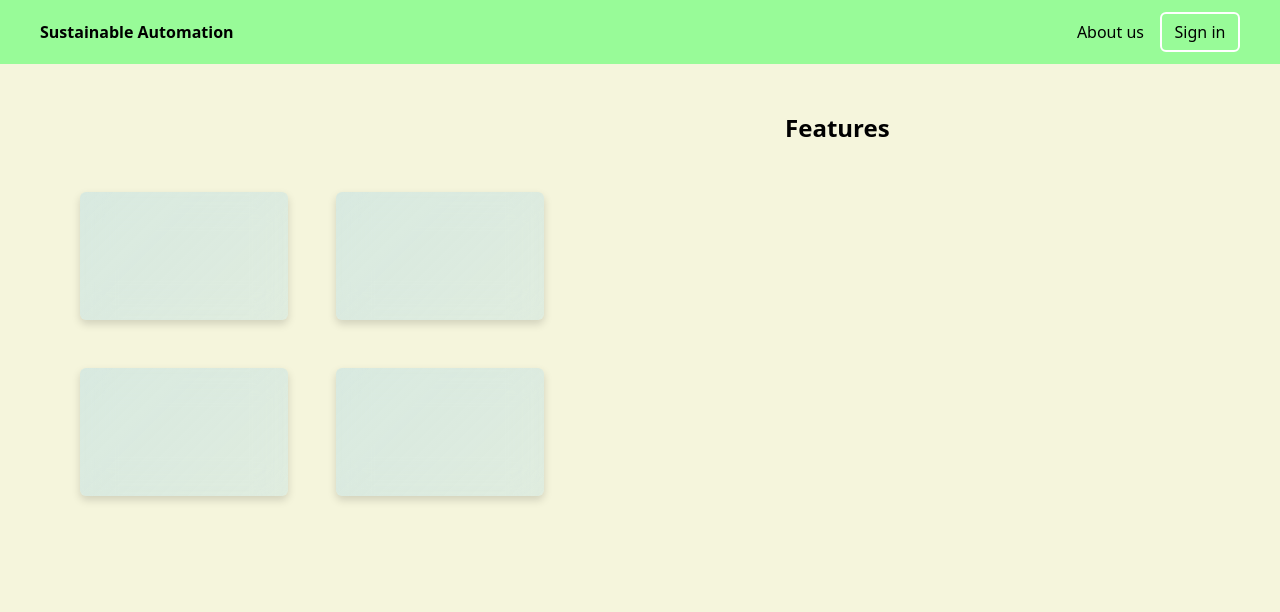
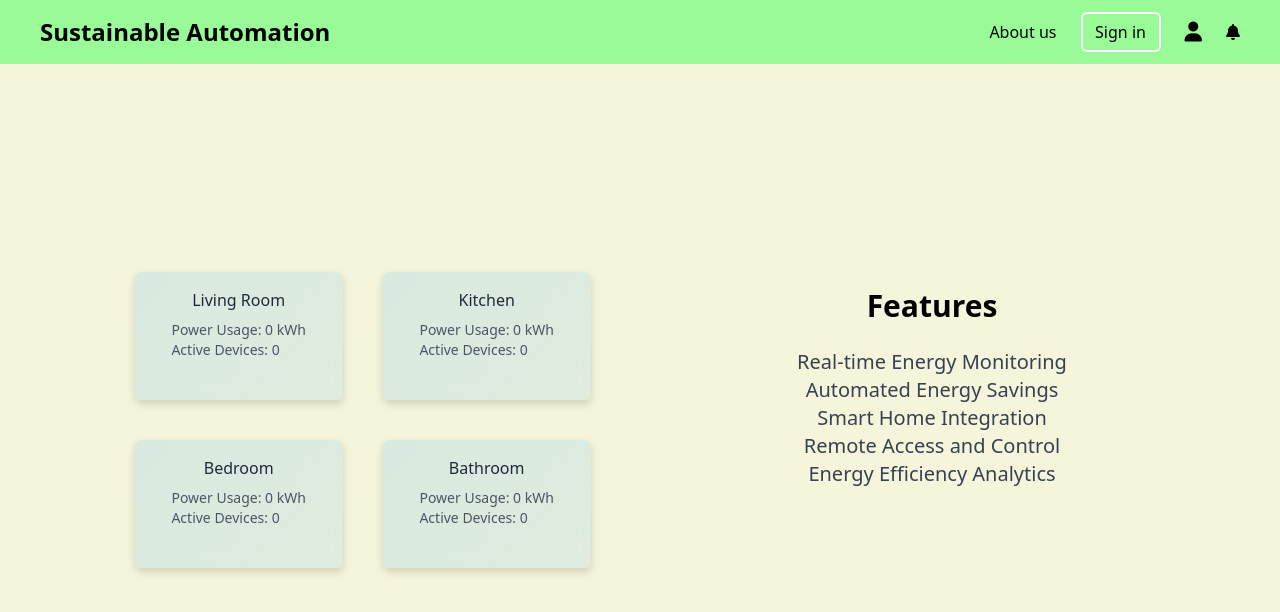
Before and after one commit to sahiladit/sustainable-automation, a plain HTML site: page index.html in a window 1280 px wide. Drawn offline with nearby package versions, Linux system fonts and the light colour scheme.

Commit message:
homepage icons added

```diff
--- a/index.html
+++ b/index.html
@@ -3,40 +3,81 @@
 <head>
     <meta charset="UTF-8">
     <meta name="viewport" content="width=device-width, initial-scale=1.0">
-    <title>Sustainable Autaomation</title>
+    <title>Sustainable Automation</title>
     <link rel="stylesheet" href="styles.css">
     <link rel="stylesheet" href="style.css">
+    <script src="https://cdn.tailwindcss.com"></script>
+    <link rel="stylesheet" href="https://cdnjs.cloudflare.com/ajax/libs/font-awesome/6.7.2/css/all.min.css" integrity="sha512-Evv84Mr4kqVGRNSgIGL/F/aIDqQb7xQ2vcrdIwxfjThSH8CSR7PBEakCr51Ck+w+/U6swU2Im1vVX0SVk9ABhg==" crossorigin="anonymous" referrerpolicy="no-referrer" />
 </head>
 <body>
     <div id="nav" class="h-16 w-full sticky top-0 left-0 p-1">
-        <a href="./index.html" style="text-decoration: none;color:black"><h3 id="sustarch" class="absolute top-1/2 -translate-y-1/2 left-10 font-semibold">Sustainable Automation</h3></a>
-        <div id="right" class="absolute right-0 top-1/2 -translate-y-1/2 mr-10 flex items-center gap-4">
+        <a href="./index.html" style="text-decoration: none;color:black"><h2 id="sustarch" class="absolute top-1/2 -translate-y-1/2 left-10 font-semibold text-2xl">Sustainable Automation</h2></a>
+        <div id="right" class="absolute right-0 top-1/2 -translate-y-1/2 mr-10 flex items-center gap-6">
             <a href="./aboutus.html" class=""><h4>About us</h4></a>
             <h4 id="btn1" class="p-2 h-10 w-20 cursor-pointer border-white border-2 flex items-center justify-center rounded-md">Sign in</h4>
+            <i class="fa-solid fa-user text-xl"></i>
+            <i class="fa-solid fa-bell cursor-pointer"></i>
         </div>
     </div>
-
-    <div id="mod-1" class="h-[calc(100vh-4rem)] w-full flex flex-wrap items-start pt-12">
-        <div class="flex w-full">
-            <div class="flex flex-col gap-12 ml-20 mt-20">
-                <div class="flex gap-12">
+    <div id="mod-1" class="h-[calc(100vh-4rem)] w-full flex flex-wrap items-start pt-12 justify-end">
+        <div class="flex w-full mt-20">
+            <div class="flex flex-col gap-10 ml-auto mt-20"> <!-- Decreased gap from 12 to 10 -->
+                <div class="flex gap-10"> <!-- Decreased gap from 12 to 10 -->
                     <div class="card h-32 w-52 rounded-md relative bg-white/30 backdrop-blur-lg transition-all duration-300 hover:scale-105" style="background: linear-gradient(135deg, rgba(173, 216, 230, 0.4), rgba(173, 216, 230, 0.3)); box-shadow: 0 4px 8px rgba(0, 0, 0, 0.15);">
+                        <div class="p-4 flex flex-col items-center justify-center">
+                            <h4 class="font-medium text-gray-800">Living Room</h4>
+                            <div class="mt-2">
+                                <p class="text-sm text-gray-600">Power Usage: 0 kWh</p>
+                                <p class="text-sm text-gray-600">Active Devices: 0</p>
+                            </div>
+                        </div>
                     </div>
                     <div class="card h-32 w-52 rounded-md relative bg-white/30 backdrop-blur-lg transition-all duration-300 hover:scale-105" style="background: linear-gradient(135deg, rgba(173, 216, 230, 0.4), rgba(173, 216, 230, 0.3)); box-shadow: 0 4px 8px rgba(0, 0, 0, 0.15);">
+                        <div class="p-4 flex flex-col items-center justify-center">
+                            <h4 class="font-medium text-gray-800">Kitchen</h4>
+                            <div class="mt-2">
+                                <p class="text-sm text-gray-600">Power Usage: 0 kWh</p>
+                                <p class="text-sm text-gray-600">Active Devices: 0</p>
+                            </div>
+                        </div>
                     </div>
                 </div>
-                <div class="flex gap-12">
+                <div class="flex gap-10"> <!-- Decreased gap from 12 to 10 -->
                     <div class="card h-32 w-52 rounded-md relative bg-white/30 backdrop-blur-lg transition-all duration-300 hover:scale-105" style="background: linear-gradient(135deg, rgba(173, 216, 230, 0.4), rgba(173, 216, 230, 0.3)); box-shadow: 0 4px 8px rgba(0, 0, 0, 0.15);">
+                        <div class="p-4 flex flex-col items-center justify-center">
+                            <h4 class="font-medium text-gray-800">Bedroom</h4>
+                            <div class="mt-2">
+                                <p class="text-sm text-gray-600">Power Usage: 0 kWh</p>
+                                <p class="text-sm text-gray-600">Active Devices: 0</p>
+                            </div>
+                        </div>
                     </div>
                     <div class="card h-32 w-52 rounded-md relative bg-white/30 backdrop-blur-lg transition-all duration-300 hover:scale-105" style="background: linear-gradient(135deg, rgba(173, 216, 230, 0.4), rgba(173, 216, 230, 0.3)); box-shadow: 0 4px 8px rgba(0, 0, 0, 0.15);">
+                        <div class="p-4 flex flex-col items-center justify-center">
+                            <h4 class="font-medium text-gray-800">Bathroom</h4>
+                            <div class="mt-2">
+                                <p class="text-sm text-gray-600">Power Usage: 0 kWh</p>
+                                <p class="text-sm text-gray-600">Active Devices: 0</p>
+                            </div>
+                        </div>
                     </div>
                 </div>
             </div>
-            <div id="mod-1-det" class="flex flex-col ml-20 text-center w-1/3">
-                <h3 class="text-2xl font-semibold">Features</h3>
+            <div id="mod-1-det" class="flex flex-col ml-32 mr-auto text-center w-1/3 mt-24"> <!-- Changed margin-left and margin-right to move to the left side -->
+                <h3 class="text-3xl font-semibold">Features</h3>
+                <div class="mt-6"> <!-- Decreased margin-top from 8 to 6 -->
+                    <ul class="text-xl text-gray-700 mb-2 gap-2">
+                        <li>Real-time Energy Monitoring</li>
+                        <li>Automated Energy Savings</li>
+                        <li>Smart Home Integration</li>
+                        <li>Remote Access and Control</li>
+                        <li>Energy Efficiency Analytics</li>
+                    </ul>
+                </div>
             </div>
         </div>
     </div>
 </body>
 <script src="script.js"></script>
+<script src="https://cdnjs.cloudflare.com/ajax/libs/font-awesome/6.7.2/js/solid.min.js" integrity="sha512-H/FYzgm63CLJLwSgCNv7zmAHWnbw7GwOrnCjE15CD969yHWj7fGDiHHLZuZJLO9ZGIkBR/JL91/p/ddbtUUgQQ==" crossorigin="anonymous" referrerpolicy="no-referrer"></script>
 </html>
--- a/styles.css
+++ b/styles.css
@@ -15,8 +15,3 @@ body{
     background-color: #ADD8E6;
     transition:all ease 0.5s;
 }
-
-#sustarch:hover{
-    font-size:1.05rem;
-    transition:all ease 0.5s;
-}
```
